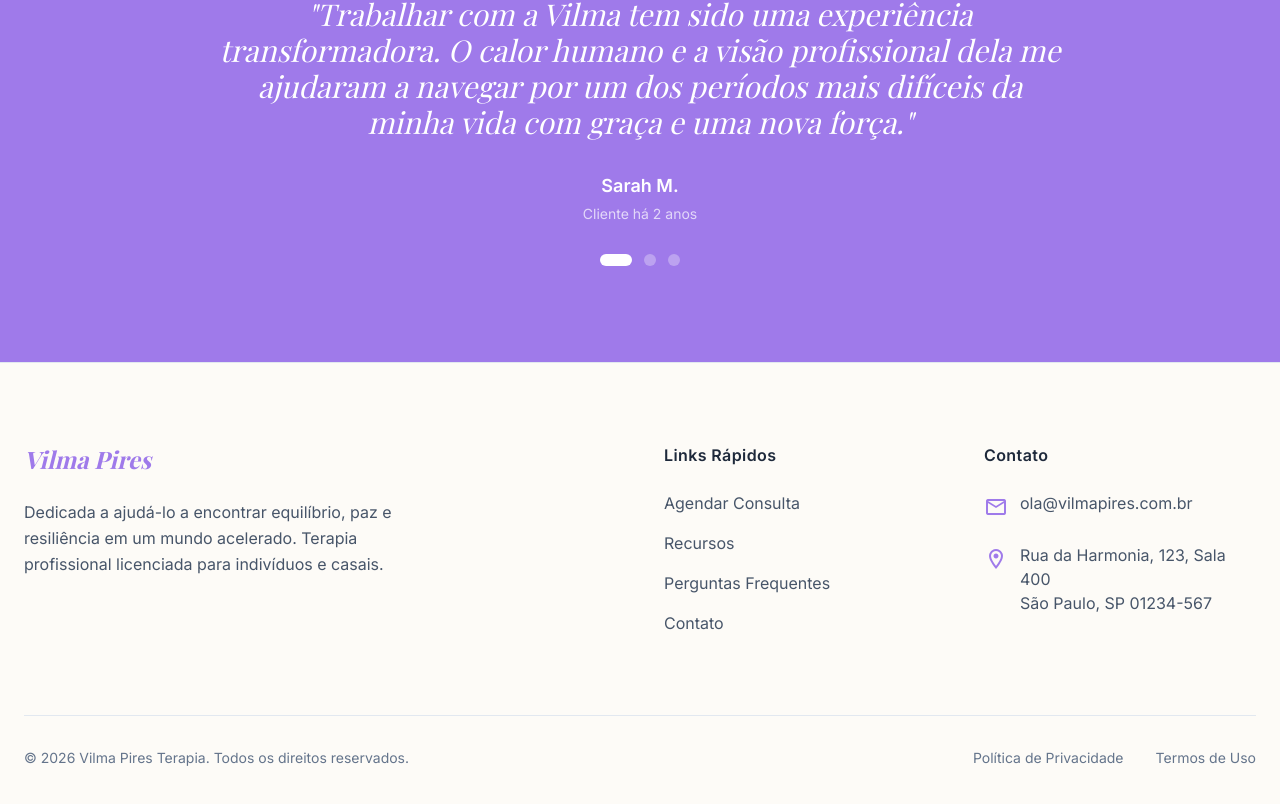
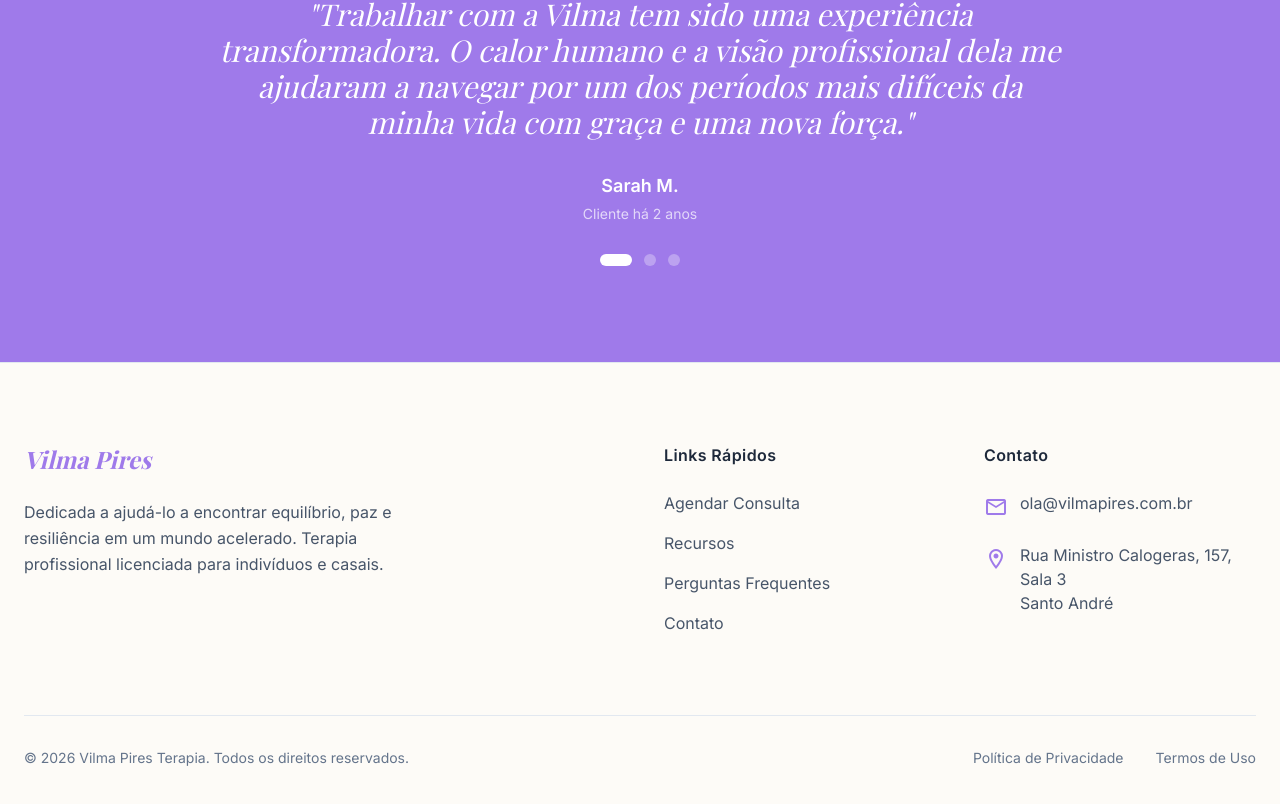
Before and after one commit to glauberfabc/vilma, a React (Vite) app: page / in a window 1280 px wide. Shown: the part 4378-5182 px from the top of the page. Built offline with nearby package versions, Linux system fonts and the light colour scheme; a web font is replaced by a local one.

Commit message:
fix: update contact address

```diff
--- a/constants.ts
+++ b/constants.ts
@@ -9,5 +9,5 @@ export const IMAGES = {
 
 export const CONTACT_INFO = {
   EMAIL: 'ola@vilmapires.com.br',
-  ADDRESS: 'Rua da Harmonia, 123, Sala 400\nSão Paulo, SP 01234-567',
+  ADDRESS: 'Rua Ministro Calogeras, 157, Sala 3\nSanto André',
 };
```
